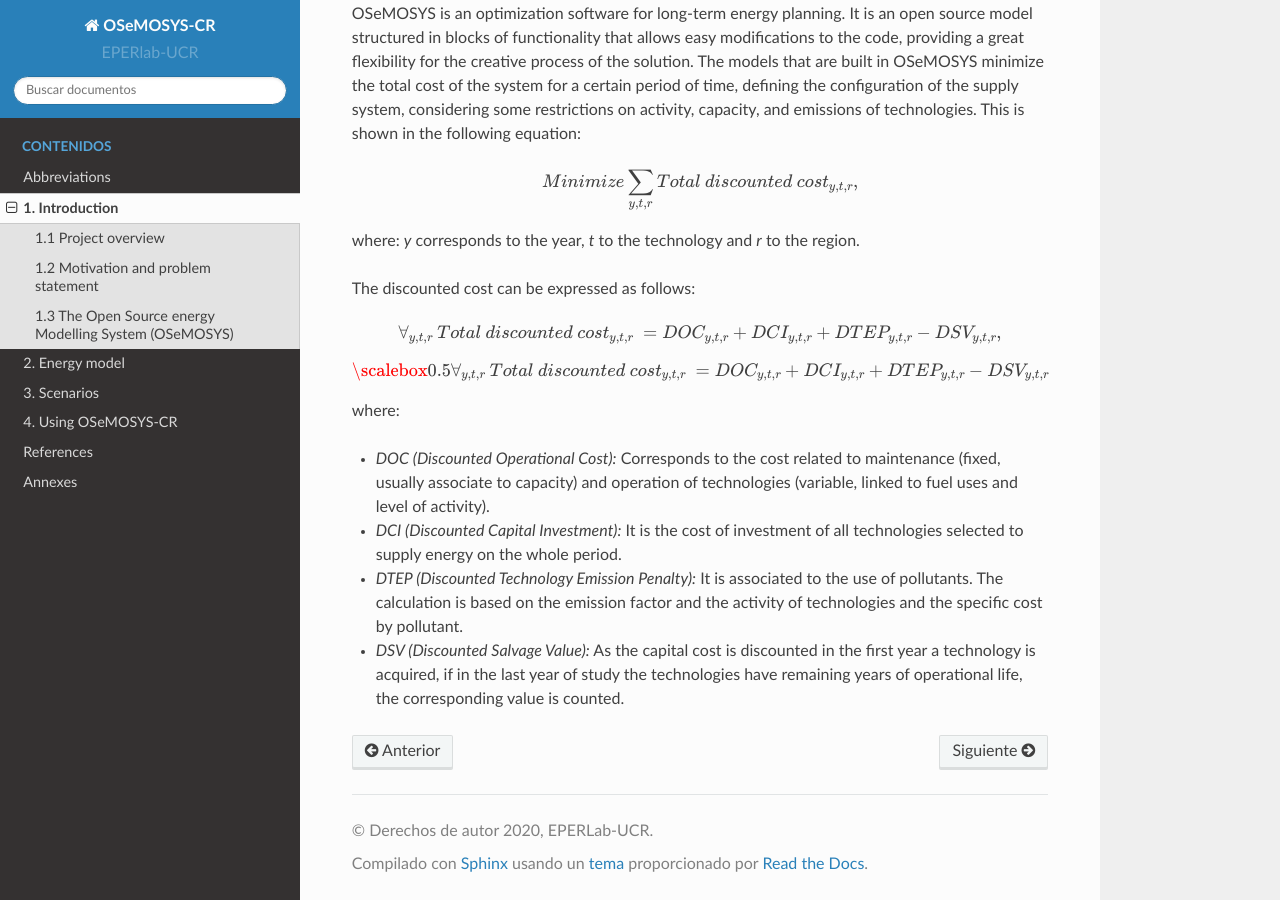
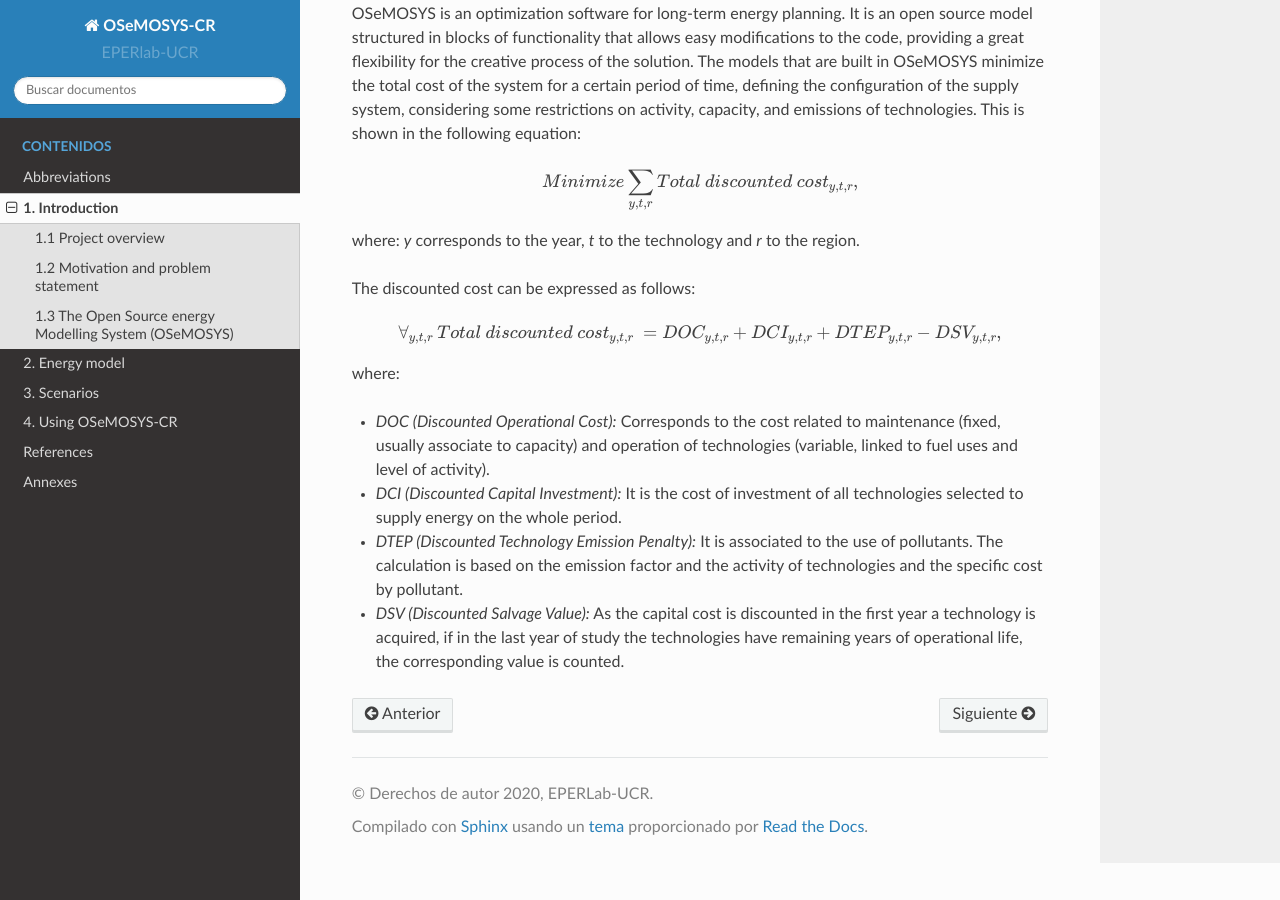
Before and after one commit to EPERLab/OSeMOSYS-CR, a Sphinx documentation site: the page built from docs/01Introduction.rst, in a window 1280 px wide and 900 px high, scrolled down 1702 px. Built offline with Sphinx 7.4.7 and the Read the Docs theme 2.0.0, drawn with Linux system fonts in a browser that asks for light colours.

Commit message:
Update 01Introduction.rst

```diff
--- a/docs/01Introduction.rst
+++ b/docs/01Introduction.rst
@@ -44,9 +44,6 @@
 
  ∀_{y,t,r}\  Total\ discounted\ cost_{y,t,r}\  =   DOC_{y,t,r} + DCI_{y,t,r}  + DTEP_{y,t,r} - DSV_{y,t,r},
 
-.. math::
-
- \scalebox{0.5}{∀_{y,t,r}\  Total\ discounted\ cost_{y,t,r}\  =   DOC_{y,t,r} + DCI_{y,t,r}  + DTEP_{y,t,r} - DSV_{y,t,r}}
 
 where:
 
```
